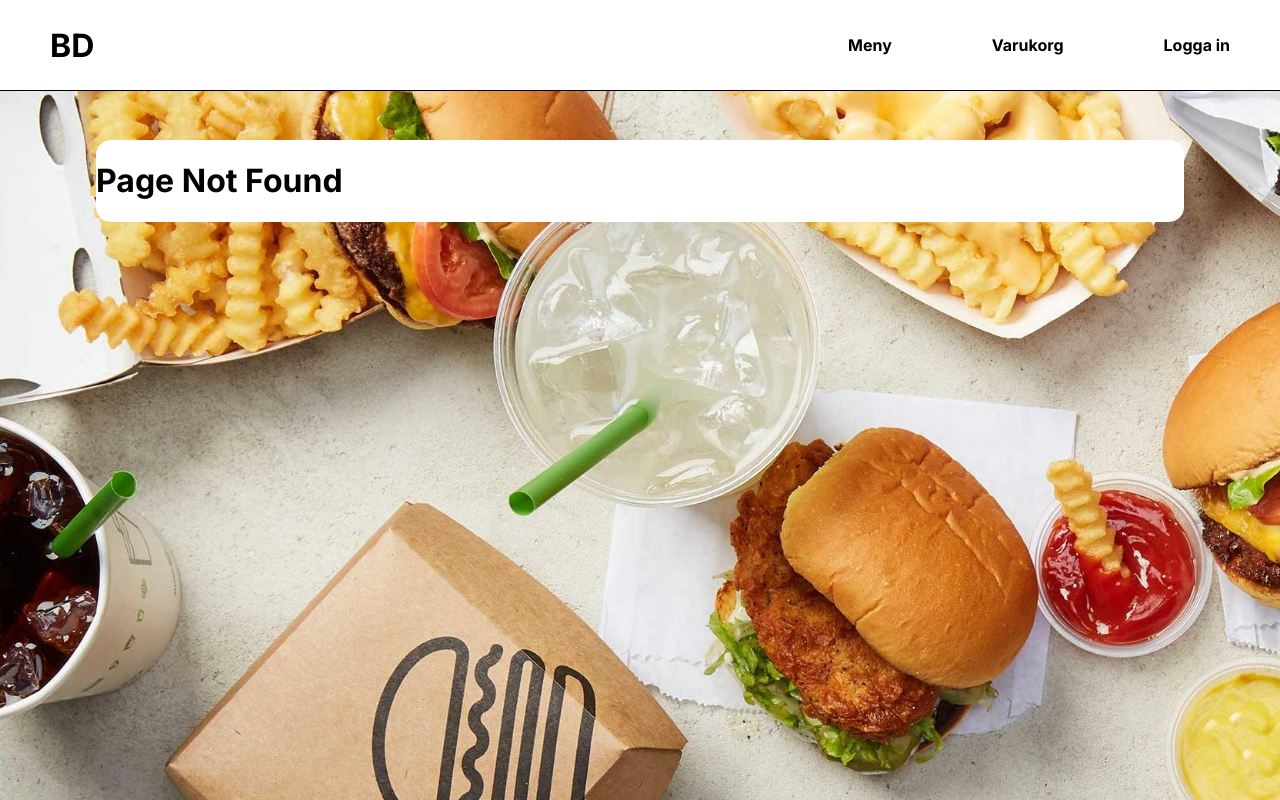
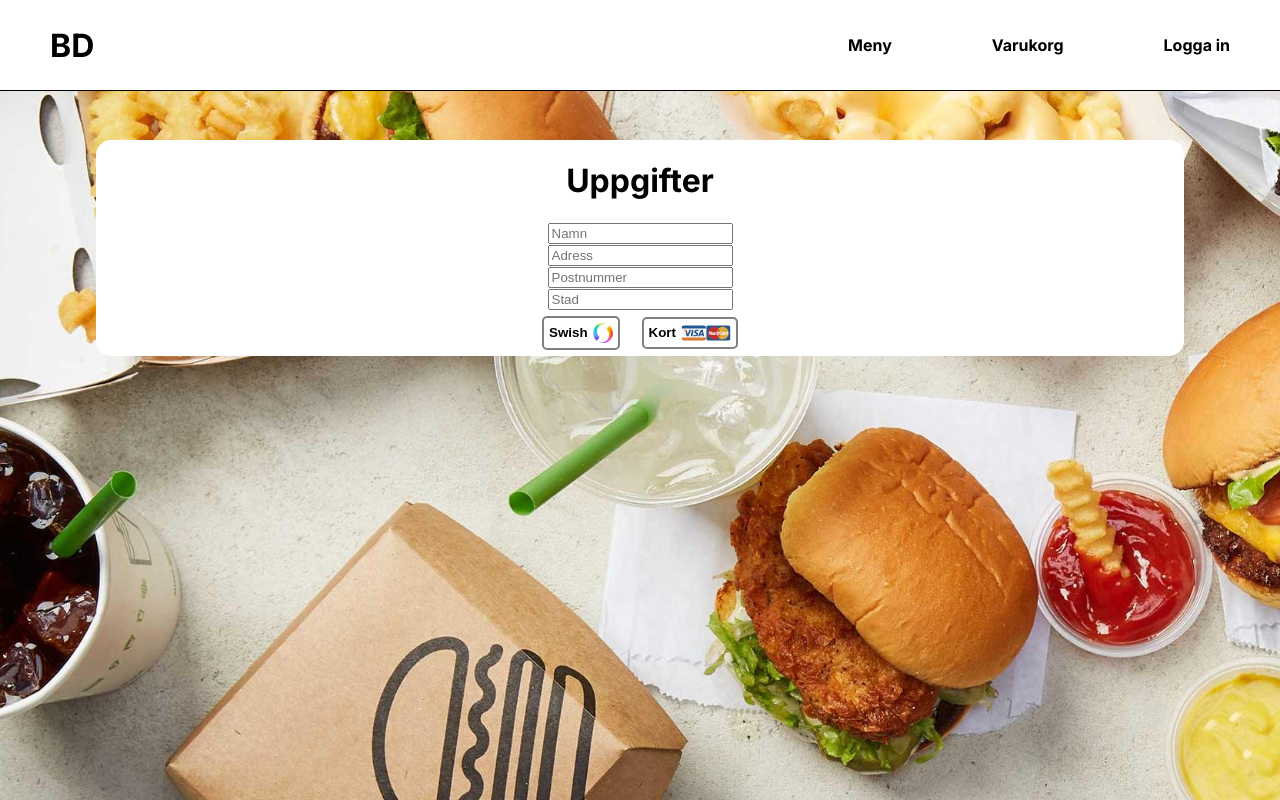
Before and after one commit to LarsIvarsson/BunDrop, a React (Vite) app: page /betalning in a window 1280 px wide. Before the commit this address had no page. Built offline with nearby package versions, Linux system fonts and the light colour scheme.

Commit message:
add localstorage logic for payment of orders

```diff
--- a/src/App.css
+++ b/src/App.css
@@ -71,6 +71,10 @@
   max-width: 300px;
 }
 
+.cart-img {
+  max-width: 150px;
+}
+
 .grid-container {
   display: grid;
   grid-template-columns: repeat(3, 1fr);
@@ -93,6 +97,7 @@
   color: white;
   cursor: pointer;
   padding: 10px;
+  margin: 10px;
 }
 
 .btn-text {
@@ -105,3 +110,76 @@
   width: 200px;
   gap: 5px;
 }
+
+.cart-item {
+  border: 1px solid black;
+  border-radius: 15px;
+  margin: 10px;
+  padding: 5px;
+  text-align: center;
+}
+
+.quantity-ctrl {
+  margin: 10px;
+}
+
+.kort-img {
+  max-width: 50px;
+}
+.swish-img {
+  max-width: 20px;
+}
+
+.swish {
+  cursor: pointer;
+  font-weight: bold;
+  display: flex;
+  align-items: center;
+  justify-content: center;
+  border: 2px solid gray;
+  border-radius: 5px;
+  margin: 5px;
+  padding: 5px;
+  gap: 5px;
+}
+.kort {
+  cursor: pointer;
+  font-weight: bold;
+  display: flex;
+  align-items: center;
+  justify-content: start;
+  border: 2px solid gray;
+  border-radius: 5px;
+  margin: 5px;
+  padding: 5px;
+  gap: 5px;
+}
+
+.no-btn {
+  background: none;
+  border: none;
+}
+.no-margin {
+  margin: 0;
+}
+
+.modal {
+  position: fixed;
+  left: 0;
+  top: 0;
+  right: 0;
+  bottom: 0;
+  border-radius: 15px;
+  background-color: rgba(0, 0, 0, 0.5);
+  display: flex;
+  align-items: center;
+  justify-content: center;
+}
+
+.modal-body {
+  width: 50%;
+  height: 50%;
+  background-color: white;
+  padding: 10px;
+  border-bottom: 1px solid gray;
+}
--- a/src/App.jsx
+++ b/src/App.jsx
@@ -5,6 +5,7 @@
 import Menu from "./routes/Menu";
 import Product from "./routes/Product";
 import Cart from "./routes/Cart";
+import Payment from "./routes/Payment";
 import NotFound from "./routes/NotFound";
 import Login from "./routes/Login";
 import Register from "./routes/Register";
@@ -18,6 +19,7 @@
         <Route path="/meny" element={<Menu />} />
         <Route path="/produkter/:productId" element={<Product />} />
         <Route path="/varukorg" element={<Cart />} />
+        <Route path="/betalning" element={<Payment />} />
         <Route path="/login" element={<Login />} />
         <Route path="/register" element={<Register />} />
         <Route path="*" element={<NotFound />} />
--- /dev/null
+++ b/src/components/CartItem.jsx
@@ -0,0 +1,25 @@
+import React, { useState } from "react";
+import QuantityControl from "./QuantityControl";
+
+function CartItem(props) {
+  const [quantity, setQuantity] = useState(props.product.quantity);
+
+  function changeQuantity(quantity) {
+    setQuantity(quantity);
+    props.changeQuantity(props.product.id, quantity);
+  }
+
+  return (
+    <div className="cart-item">
+      <img className="cart-img" src={props.product.image} alt="" />
+      <p>{props.product.name}</p>
+      <QuantityControl
+        totalPrice={props.product.price * quantity}
+        quantity={quantity}
+        changeQuantity={changeQuantity}
+      />
+    </div>
+  );
+}
+
+export default CartItem;
--- /dev/null
+++ b/src/components/Modal.jsx
@@ -0,0 +1,21 @@
+import React from "react";
+import { Link } from "react-router-dom";
+function Modal(props) {
+  if (!props.show) {
+    return null;
+  }
+  return (
+    <div className="modal">
+      <div className="modal-body">
+        <p> Köplogik </p> <hr />
+        {/* Länken ska gå till bekräftelsesida */}
+        <Link to="/meny">
+          <button onClick={props.confirmPayment}>Köp</button>
+        </Link>
+        <button onClick={props.onClose}>Ångra</button>
+      </div>
+    </div>
+  );
+}
+
+export default Modal;
--- /dev/null
+++ b/src/components/QuantityControl.jsx
@@ -0,0 +1,26 @@
+import React from "react";
+
+function QuantityControl(props) {
+  function increaseQty() {
+    props.changeQuantity(props.quantity + 1);
+  }
+
+  function decreaseQty() {
+    if (props.quantity > 0) {
+      props.changeQuantity(props.quantity - 1);
+    }
+  }
+
+  return (
+    <div>
+      <h3>{props.totalPrice} kr</h3>
+      <div className="quantity-ctrl">
+        <button onClick={decreaseQty}>-</button>
+        <span>{props.quantity}</span>
+        <button onClick={increaseQty}>+</button>
+      </div>
+    </div>
+  );
+}
+
+export default QuantityControl;
--- a/src/routes/Cart.jsx
+++ b/src/routes/Cart.jsx
@@ -1,9 +1,50 @@
-import React from "react";
+import React, { useState, useEffect } from "react";
+import { Link } from "react-router-dom";
+import CartItem from "../components/CartItem";
 
 function Cart() {
+  const [cartItems, setCartItems] = useState([]);
+
+  useEffect(() => {
+    let localItems = localStorage.getItem("shoppingCart");
+    if (!localItems) {
+      localItems = [];
+    } else {
+      setCartItems(JSON.parse(localItems));
+    }
+  }, []);
+
+  function changeQuantity(id, quantity) {
+    let itemToChange = cartItems.find((i) => i.id === id);
+    itemToChange.quantity = quantity;
+
+    if (quantity === 0) {
+      cartItems.pop(itemToChange);
+    }
+
+    localStorage.setItem("shoppingCart", JSON.stringify(cartItems));
+
+    // TODO: remove item from cart if qty = 0
+    // gör det dynamiskt
+  }
+
+  if (cartItems.length > 0) {
+    return (
+      <div className="view-frame white-bg">
+        {cartItems?.map((p) => (
+          <CartItem key={p.id} product={p} changeQuantity={changeQuantity} />
+        ))}
+        <Link to="/betalning">
+          <button className="order-btn">Betala</button>
+        </Link>
+      </div>
+    );
+  }
   return (
     <div className="view-frame white-bg">
-      <p>Varukorgen</p>
+      <h2>
+        Varukorgen är tom! Gå till<Link to="/meny">menyn</Link>
+      </h2>
     </div>
   );
 }
--- a/src/routes/Menu.jsx
+++ b/src/routes/Menu.jsx
@@ -5,7 +5,7 @@
   return (
     <div>
       <div className="text-center trans-bg">
-        <span>Burgers</span> <span>Sides</span> <span>Drinks</span>
+        <h1>Sökruta</h1>
       </div>
       <ProductList />
     </div>
--- /dev/null
+++ b/src/routes/Payment.jsx
@@ -0,0 +1,108 @@
+import React, { useState, useEffect } from "react";
+import Modal from "../components/Modal";
+
+function Payment() {
+  const [name, setName] = useState("");
+  const [adress, setAdress] = useState("");
+  const [postal, setPostal] = useState("");
+  const [city, setCity] = useState("");
+  const [show, setShow] = useState(false);
+  const [cartItems, setCartItems] = useState([]);
+
+  useEffect(() => {
+    let localItems = localStorage.getItem("shoppingCart");
+    if (!localItems) {
+      localItems = [];
+    } else {
+      setCartItems(JSON.parse(localItems));
+    }
+  }, []);
+
+  function handleNameChange(e) {
+    setName(e.target.value);
+  }
+  function handleAdressChange(e) {
+    setAdress(e.target.value);
+  }
+  function handlePostalChange(e) {
+    setPostal(e.target.value);
+  }
+  function handleCityChange(e) {
+    setCity(e.target.value);
+  }
+
+  function handleSubmit(e) {
+    e.preventDefault();
+    if (name !== "" && adress !== "" && city !== "" && postal !== "")
+      setShow(true);
+  }
+  function confirmPayment() {
+    // save order to db.json
+    let products = [];
+    let totalPrice = 0;
+    cartItems.forEach((i) => {
+      totalPrice += i.price * i.quantity;
+      products.push({ name: i.name, quantity: i.quantity });
+    });
+
+    fetch("http://localhost:7000/orders", {
+      method: "POST",
+      headers: { "Content-Type": "application/json" },
+      body: JSON.stringify({ products: products, totalPrice: totalPrice }),
+    });
+
+    // delete localStorage
+    localStorage.removeItem("shoppingCart");
+
+    // show confirmation page  (atm => menu page)
+  }
+
+  return (
+    <div className="view-frame white-bg text-center">
+      <h1>Uppgifter</h1>
+      <Modal
+        show={show}
+        onClose={() => setShow(false)}
+        confirmPayment={confirmPayment}
+      />
+      <form onSubmit={handleSubmit}>
+        <div>
+          <input type="text" placeholder="Namn" onChange={handleNameChange} />
+        </div>
+        <div>
+          <input
+            type="text"
+            placeholder="Adress"
+            onChange={handleAdressChange}
+          />
+        </div>
+        <div>
+          <input
+            type="text"
+            placeholder="Postnummer"
+            onChange={handlePostalChange}
+          />
+        </div>
+        <div>
+          <input type="text" placeholder="Stad" onChange={handleCityChange} />
+        </div>
+      </form>
+
+      <button onClick={handleSubmit} className="no-btn" type="submit">
+        <div className="swish">
+          <span className="no-margin">Swish</span>
+          <img className="swish-img" src="/images/logos/swish.jpg" alt="" />
+        </div>
+      </button>
+
+      <button onClick={handleSubmit} className="no-btn" type="submit">
+        <div className="kort">
+          <span className="no-margin">Kort</span>
+          <img className="kort-img" src="/images/logos/cards.png" alt="" />
+        </div>
+      </button>
+    </div>
+  );
+}
+
+export default Payment;
--- a/src/routes/Product.jsx
+++ b/src/routes/Product.jsx
@@ -1,24 +1,69 @@
 import React, { useState, useEffect } from "react";
 import { useParams } from "react-router-dom";
+import QuantityControl from "../components/QuantityControl";
 
 function Product() {
   const { productId } = useParams();
   const [product, setProduct] = useState({});
+  const [quantity, setQuantity] = useState(1);
 
   useEffect(() => {
-    const getProduct = async () => {
-      await fetch(`http://localhost:7000/products/${productId}`)
-        .then((res) => res.json())
-        .then((data) => setProduct(data));
-    };
-
-    getProduct();
+    fetch(`http://localhost:7000/products/${productId}`)
+      .then((res) => res.json())
+      .then((data) => {
+        setProduct(data);
+      });
   }, [productId]);
 
+  function addToCart() {
+    let shoppingCart = localStorage.getItem("shoppingCart");
+    let cartItem;
+
+    if (!shoppingCart) {
+      shoppingCart = [];
+    } else {
+      shoppingCart = JSON.parse(shoppingCart);
+      cartItem = shoppingCart.find((i) => i.id === product.id);
+    }
+
+    if (cartItem) {
+      cartItem.quantity += quantity;
+    } else {
+      cartItem = product;
+      cartItem.quantity = quantity;
+      shoppingCart.push(cartItem);
+    }
+    if (quantity > 0) {
+      localStorage.setItem("shoppingCart", JSON.stringify(shoppingCart));
+    }
+  }
+
+  // TODO: Refaktorera för den är en del av Cart också
+  function changeQuantity(quantity) {
+    setQuantity(quantity);
+  }
+
+  if (product) {
+    return (
+      <div className="view-frame white-bg text-center">
+        <h1>{product.name}</h1>
+        <img className="prod-img" src={product.image} alt="" />
+
+        <QuantityControl
+          totalPrice={product.price * quantity}
+          quantity={quantity}
+          changeQuantity={changeQuantity}
+        />
+
+        <button onClick={addToCart} className="order-btn">
+          <h2 className="btn-text">Beställ</h2>
+        </button>
+      </div>
+    );
+  }
   return (
-    <div className="view-frame white-bg">
-      <h1>{product.name}</h1>
-      <img className="prod-img" src={product.image} alt="" />
+    <div>
+      <h1>Product not found...</h1>
     </div>
   );
 }
--- a/src/routes/Register.jsx
+++ b/src/routes/Register.jsx
@@ -1,17 +1,69 @@
-import React from "react";
+import React, { useState } from "react";
 
 function Register() {
+  const [username, setUsername] = useState("");
+  const [password, setPassword] = useState("");
+  const [verify, setVerify] = useState("");
+
+  function handleUserameChange(e) {
+    setUsername(e.target.value);
+  }
+
+  function handlePasswordChange(e) {
+    setPassword(e.target.value);
+  }
+
+  function handleVerifyChange(e) {
+    setVerify(e.target.value);
+  }
+
+  async function handleSubmit(e) {
+    e.preventDefault();
+    if (password === verify) {
+      await fetch("http://localhost:7000/users", {
+        method: "POST",
+        headers: { "Content-Type": "application/json" },
+        body: JSON.stringify({ username: username, password: password }),
+      });
+    }
+    setUsername("");
+    setPassword("");
+    setVerify("");
+  }
+
   return (
     <div className="view-frame white-bg text-center">
       <h1>Register</h1>
       <div className="block-container">
-        <label htmlFor="username-input">Användarnamn: </label>
-        <input id="username-input" type="text" />
-        <label htmlFor="password-input">Lösenord: </label>
-        <input id="password-input" type="password" />
-        <label htmlFor="verify-input">Upprepa lösenord: </label>
-        <input id="verify-input" type="password" />
-        <button className="order-btn">Registrera konto</button>
+        <form onSubmit={handleSubmit}>
+          <label htmlFor="username-input">Användarnamn: </label>
+          <input
+            onChange={handleUserameChange}
+            id="username-input"
+            type="text"
+            placeholder="Användarnamn"
+            value={username}
+          />
+          <label htmlFor="password-input">Lösenord: </label>
+          <input
+            onChange={handlePasswordChange}
+            id="password-input"
+            type="password"
+            placeholder="Lösenord"
+            value={password}
+          />
+          <label htmlFor="verify-input">Upprepa lösenord: </label>
+          <input
+            onChange={handleVerifyChange}
+            id="verify-input"
+            type="password"
+            placeholder="Upprepa lösenord"
+            value={verify}
+          />
+          <button type="submit" className="order-btn">
+            Registrera konto
+          </button>
+        </form>
       </div>
     </div>
   );
```
Also changed, not shown: public/images/logos/swish.jpg.
